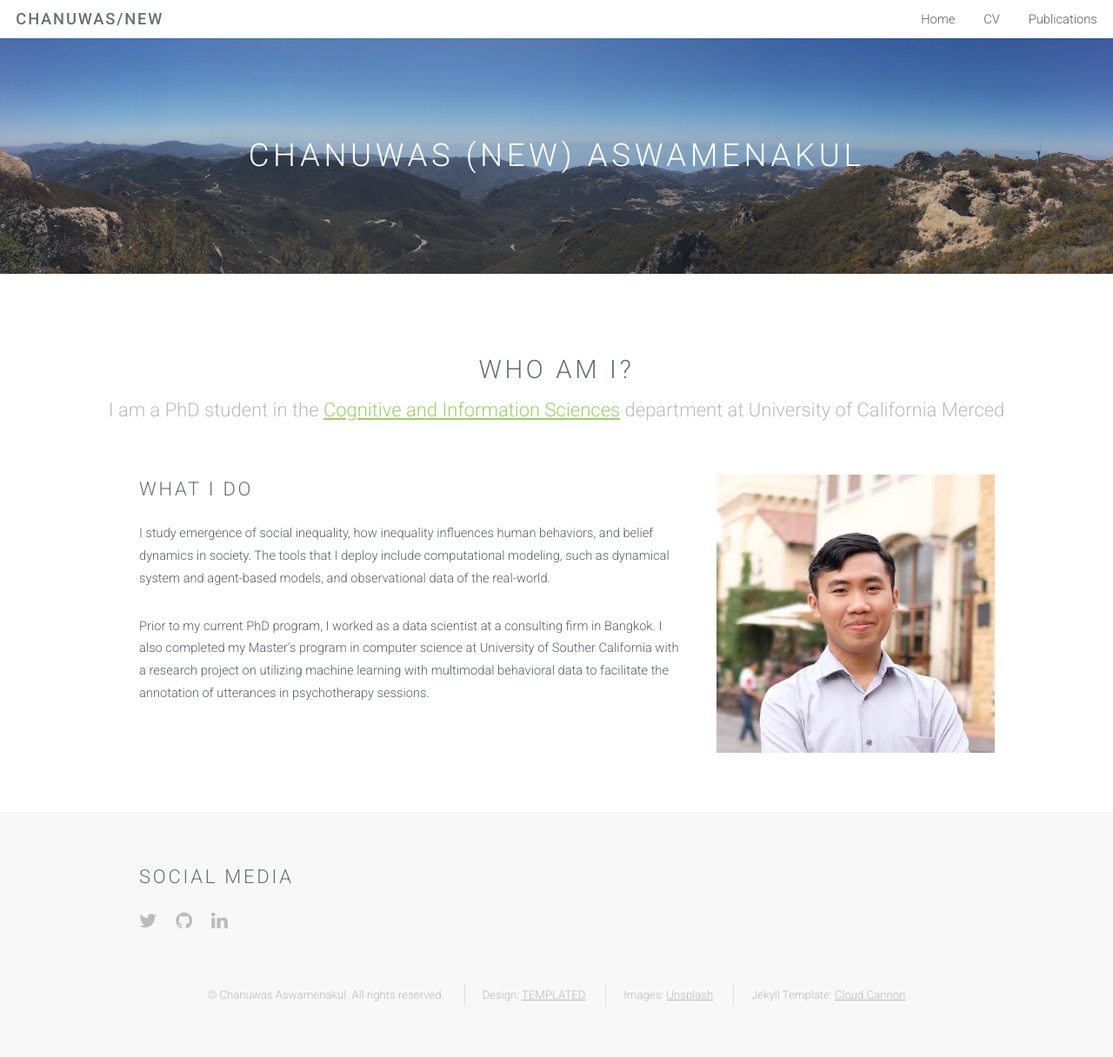
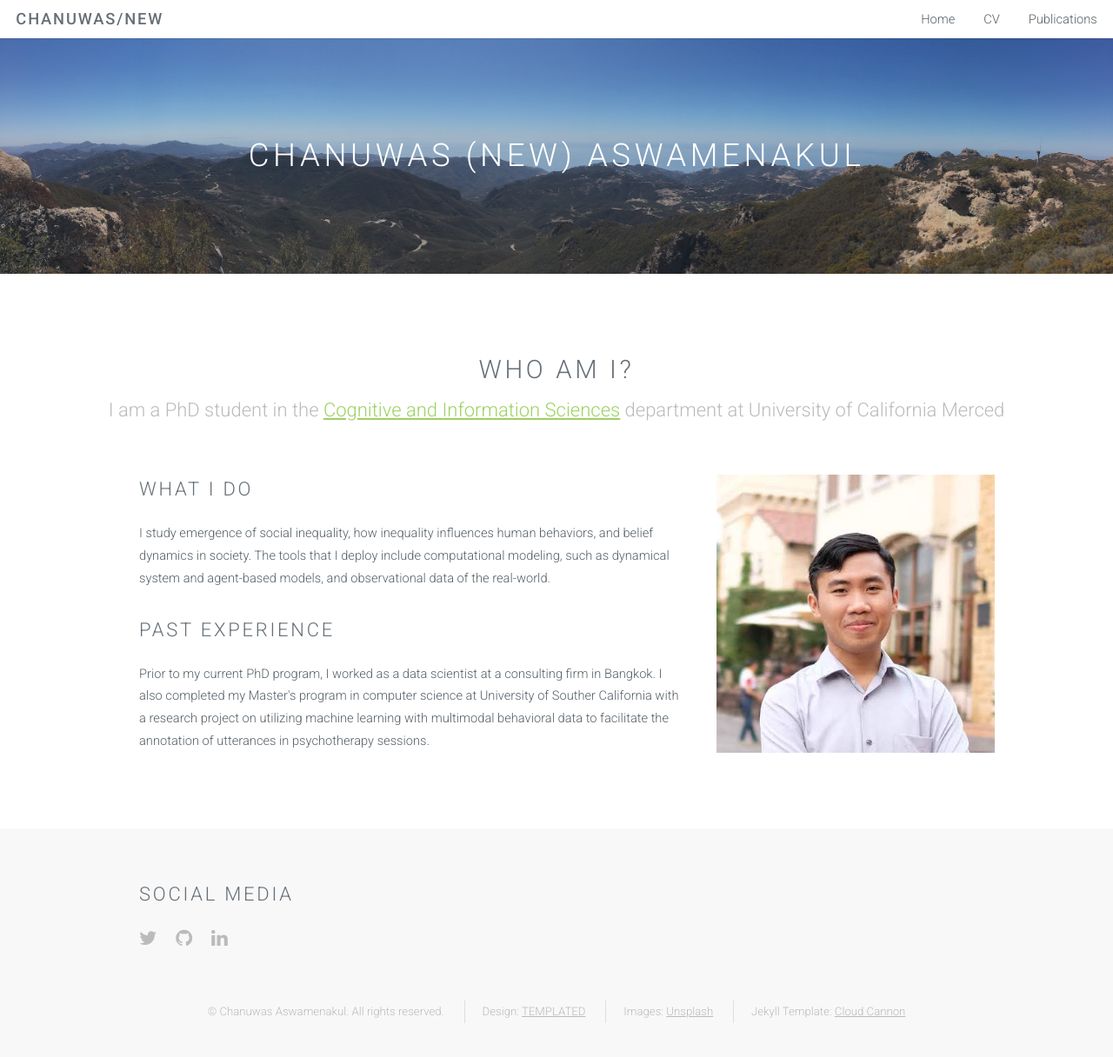
Before and after one commit to chasnew/chasnew.github.io, a Jekyll site: the page built from index.html, in a window 1280 px wide and 1236 px high. Shown: the top 1216 px of the window at 87% size. Built offline with Jekyll 4.4.1, drawn with Linux system fonts in a browser that asks for light colours.

Commit message:
added past experience heading

```diff
--- a/index.html
+++ b/index.html
@@ -15,6 +15,7 @@ layout: landing-page
 					            <h2>What I do</h2>
 					            <p>I study emergence of social inequality, how inequality influences human behaviors, and belief dynamics in society. The tools that I deploy include computational modeling, such as dynamical system and agent-based models, and observational data of the real-world.</p>
 
+					            <h2>Past experience</h2>
 					            <p>Prior to my current PhD program, I worked as a data scientist at a consulting firm in Bangkok. I also completed my Master's program in computer science at University of Souther California with a research project on utilizing machine learning with multimodal behavioral data to facilitate the annotation of utterances in psychotherapy sessions.</p>
 					        </section>
 				        </div>
```
